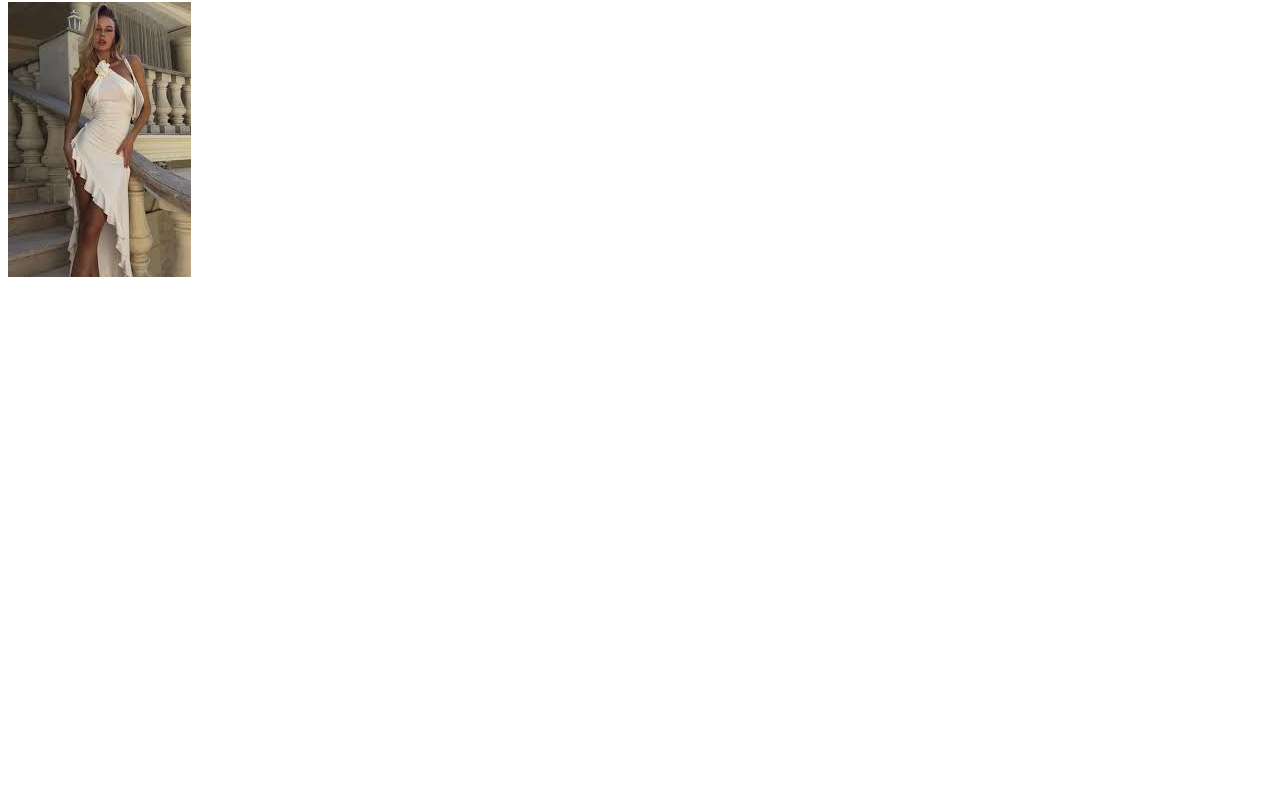
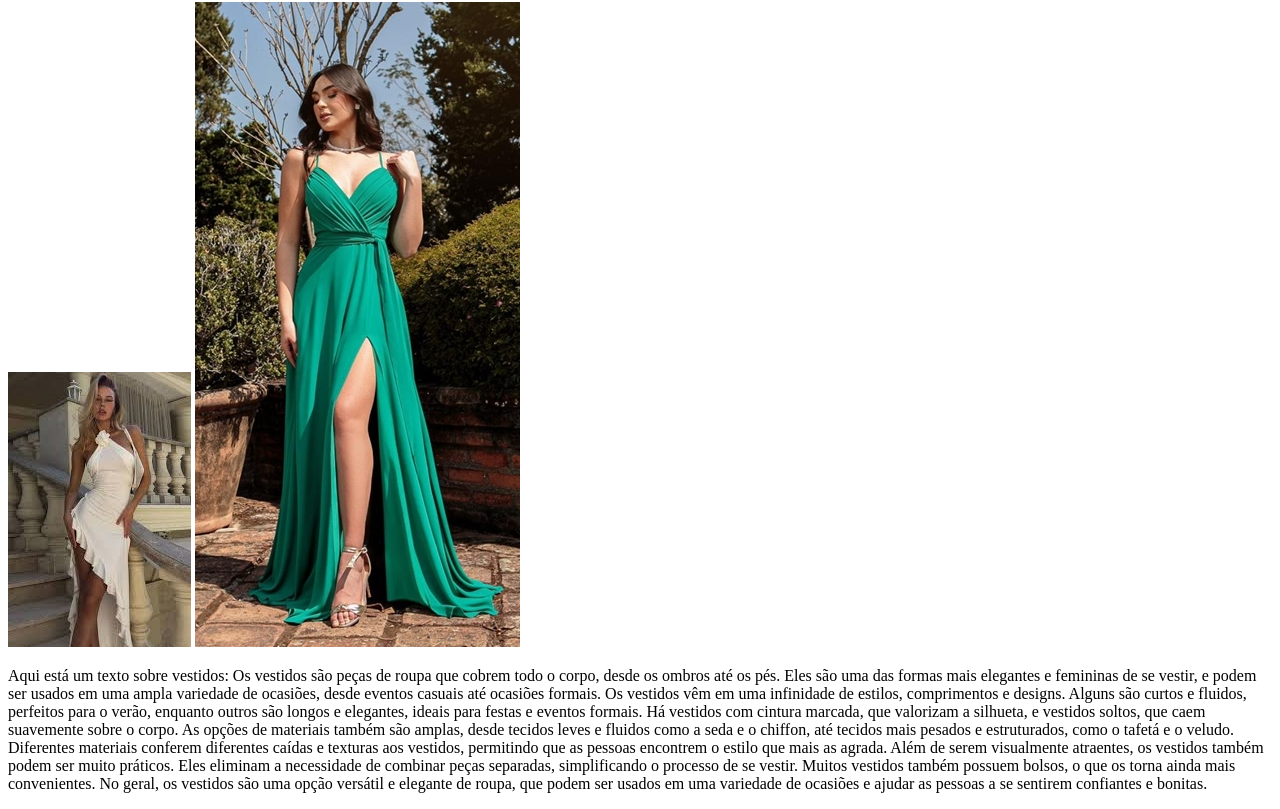
Before and after one commit to Jujuba017/shoppe2.0, a plain HTML site: page index.html in a window 1280 px wide. Shown: the part 78-887 px from the top of the page. Before the commit the page ends 800 px from the top, so only its background shows below. Drawn offline with Linux system fonts and the light colour scheme.

Commit message:
adicionando imagens e textos ao projeto (#1)
Co-authored-by: julia rodrigues <00001087562053sp@aluno.educacao.sp.gov.br>

```diff
--- a/index.html
+++ b/index.html
@@ -8,5 +8,17 @@
 <body>
     <h1>vestidos </h1>
     <img src="vestido branco.jpg" alt="">
+    <img src="vestido verde.1.jpg" alt="">
+    <p>Aqui está um texto sobre vestidos:
+
+        Os vestidos são peças de roupa que cobrem todo o corpo, desde os ombros até os pés. Eles são uma das formas mais elegantes e femininas de se vestir, e podem ser usados em uma ampla variedade de ocasiões, desde eventos casuais até ocasiões formais.
+
+        Os vestidos vêm em uma infinidade de estilos, comprimentos e designs. Alguns são curtos e fluidos, perfeitos para o verão, enquanto outros são longos e elegantes, ideais para festas e eventos formais. Há vestidos com cintura marcada, que valorizam a silhueta, e vestidos soltos, que caem suavemente sobre o corpo.
+
+        As opções de materiais também são amplas, desde tecidos leves e fluidos como a seda e o chiffon, até tecidos mais pesados e estruturados, como o tafetá e o veludo. Diferentes materiais conferem diferentes caídas e texturas aos vestidos, permitindo que as pessoas encontrem o estilo que mais as agrada.
+
+        Além de serem visualmente atraentes, os vestidos também podem ser muito práticos. Eles eliminam a necessidade de combinar peças separadas, simplificando o processo de se vestir. Muitos vestidos também possuem bolsos, o que os torna ainda mais convenientes.
+
+        No geral, os vestidos são uma opção versátil e elegante de roupa, que podem ser usados em uma variedade de ocasiões e ajudar as pessoas a se sentirem confiantes e bonitas.</p>
 </body>
 </html>
```
Also changed, not shown: vestido verde.1.jpg (added).
